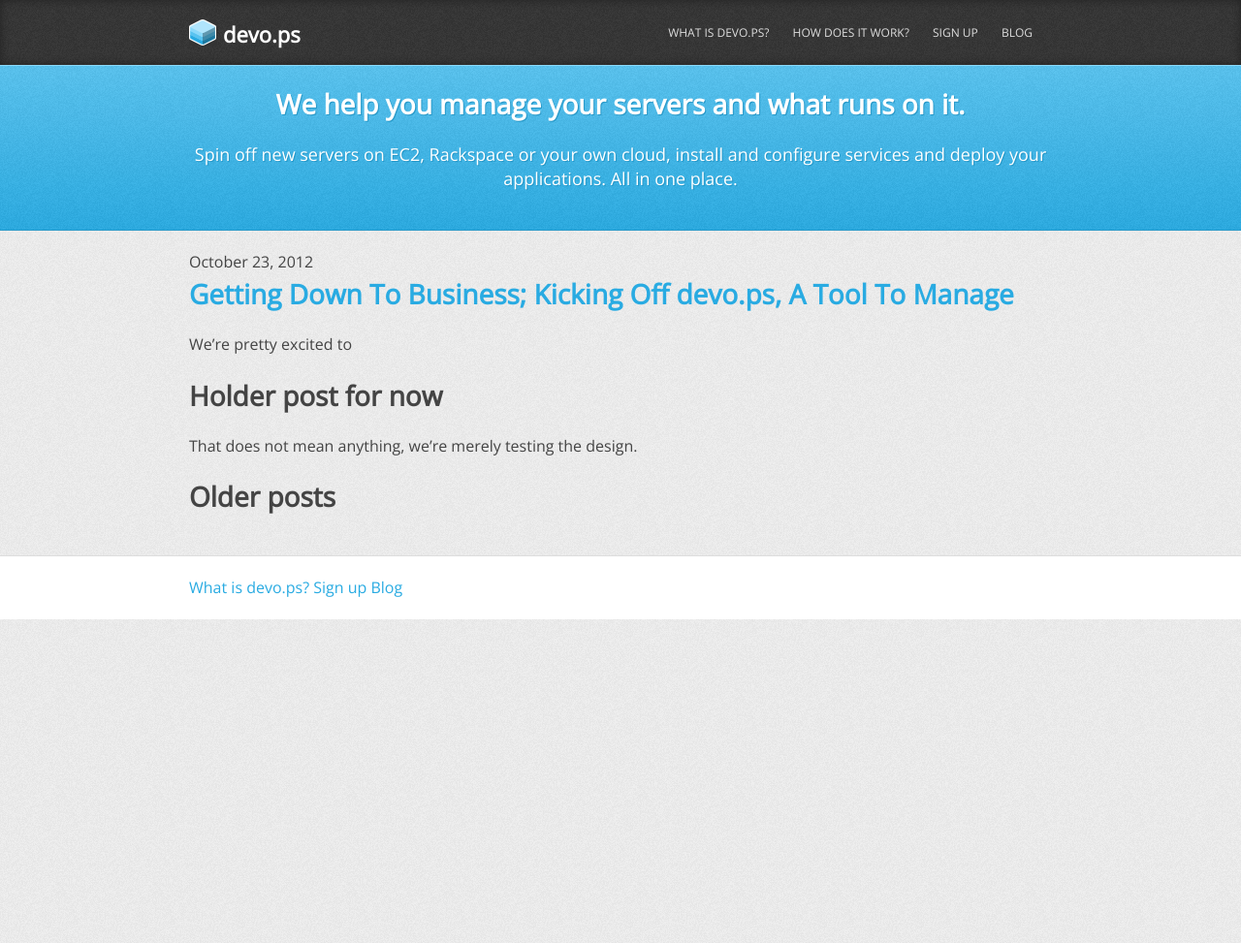
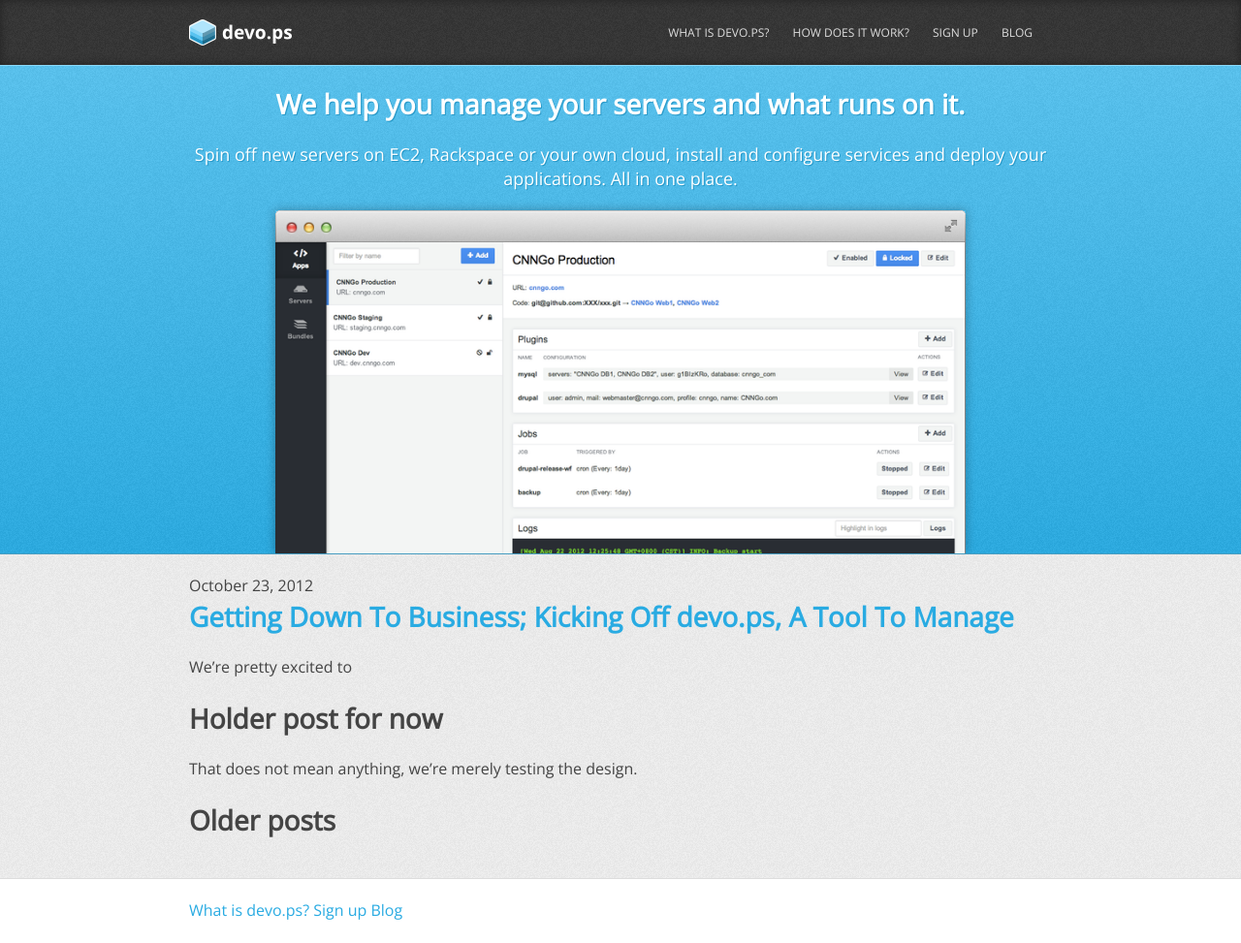
Before and after one commit to isabella232/devo-ps.github.io, a Jekyll site: the page built from index.html, in a window 1280 px wide. Shown: the whole page at 97% size. Built offline with Jekyll 4.4.1, drawn with Linux system fonts in a browser that asks for light colours; nearby versions of some CDN libraries; library files that are not in the unit come from our copies; before the commit the page ends 900 px from its top, so only the background shows below that.

Commit message:
Making progress

```diff
--- a/assets/css/style.css
+++ b/assets/css/style.css
@@ -73,7 +73,9 @@
   font-weight: 600;
   height: 27px;
   margin: 0;
-  padding: 0 0 0 35px;
+  padding: 0;
+  text-indent: -999em;
+  width: 106px;
 }
 
 h1 a {
@@ -111,9 +113,10 @@
   background: linear-gradient(to bottom,  #58c3f0 0%,#29abe2 100%);
   background: -moz-linear-gradient(top,  #58c3f0 0%, #29abe2 100%);
   background: -webkit-linear-gradient(top,  #58c3f0 0%,#29abe2 100%);
-  border-bottom: 1px solid #2698c8;
+  border-bottom: 1px solid rgba(0, 0, 0, 0.2);
   border-top: 1px solid #8ad9fa;
   position: relative;
+  overflow: hidden;
 }
 
 #pitch .noise {
@@ -131,6 +134,13 @@
   text-shadow: 1px 1px #2698c8;
 }
 
+#pitch img {
+  box-shadow: 0 0 10px rgba(0, 0, 0, 0.3);
+  display: block;
+  margin: 0 auto -20px;
+  width: 80%;
+}
+
 @media only screen and (max-width: 800px) {
 
 }
--- a/index.html
+++ b/index.html
@@ -8,6 +8,7 @@
     <div class='content'>
       <h2>We help you manage your servers and what runs on it.</h2>
       <h3>Spin off new servers on EC2, Rackspace or your own cloud, install and configure services and deploy your applications. All in one place.</h3>
+      <img src='/assets/images/preview-app.png' alt='preview' title='Application screen preview'>
     </div>
   </div>
 </section>
```
Also changed, not shown: assets/images/logo.png, assets/images/preview-app.png (added), assets/images/preview-apps.png (added).
